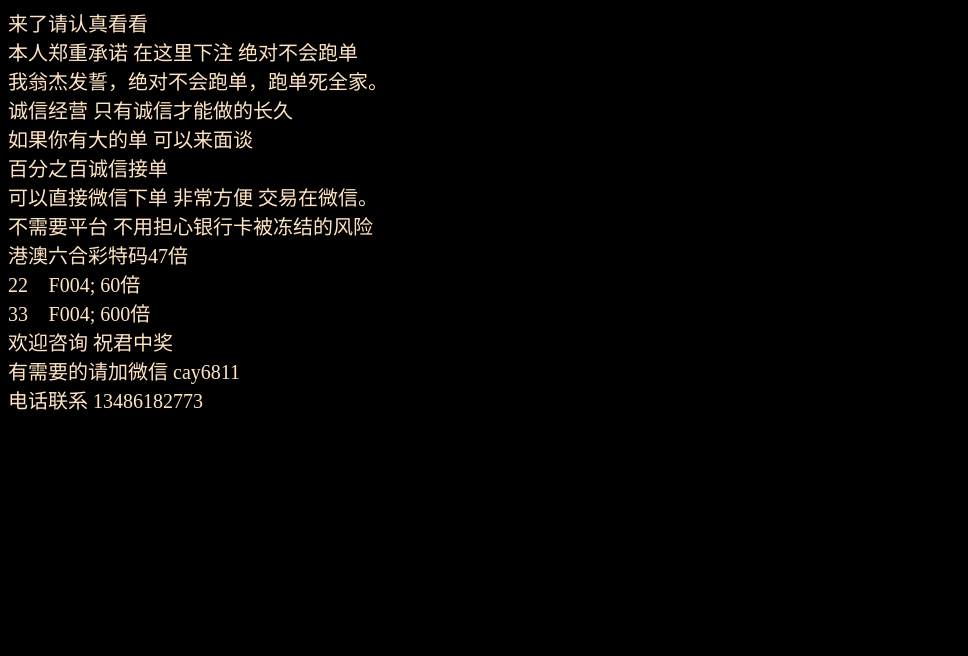
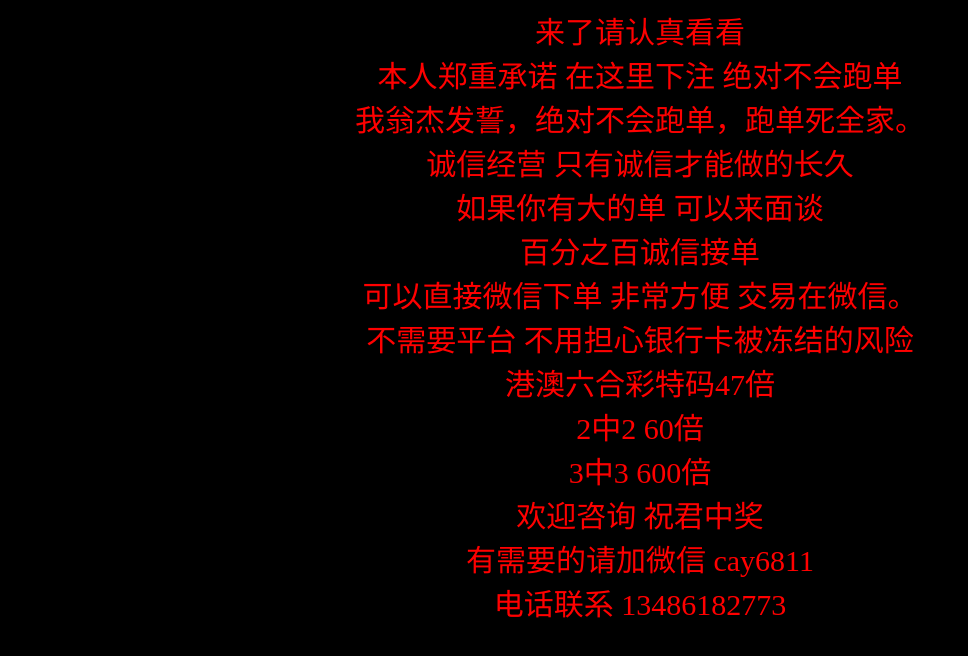
Before and after one commit to dateshare/html, a plain HTML site: page index.html in a window 1280 px wide. Shown: the whole page, without its empty margins (0-968 px from the left). Drawn offline with Linux system fonts and the light colour scheme.

Commit message:
Update index.html

```diff
--- a/index.html
+++ b/index.html
@@ -21,7 +21,7 @@ var _hmt = _hmt || [];
 		font-size:20px;
         color: bisque;
 	}
-	.div{
+	div{
         text-align: center;
         font-size: 30px;
         color: red;
@@ -40,8 +40,8 @@ var _hmt = _hmt || [];
 	<div>可以直接微信下单 非常方便 交易在微信。</div>
 	<div>不需要平台 不用担心银行卡被冻结的风险 </div>
 	<div>  港澳六合彩特码47倍 </div>
-	<div>   22 &#1F004; 60倍</div>
-	<div> 33 &#1F004;  600倍 </div>
+	<div>   2中2  60倍</div>
+	<div> 3中3   600倍 </div>
 	<div>欢迎咨询 祝君中奖</div>
 	<div> 有需要的请加微信  cay6811</div>
 	<div>  电话联系 13486182773</div>
```
